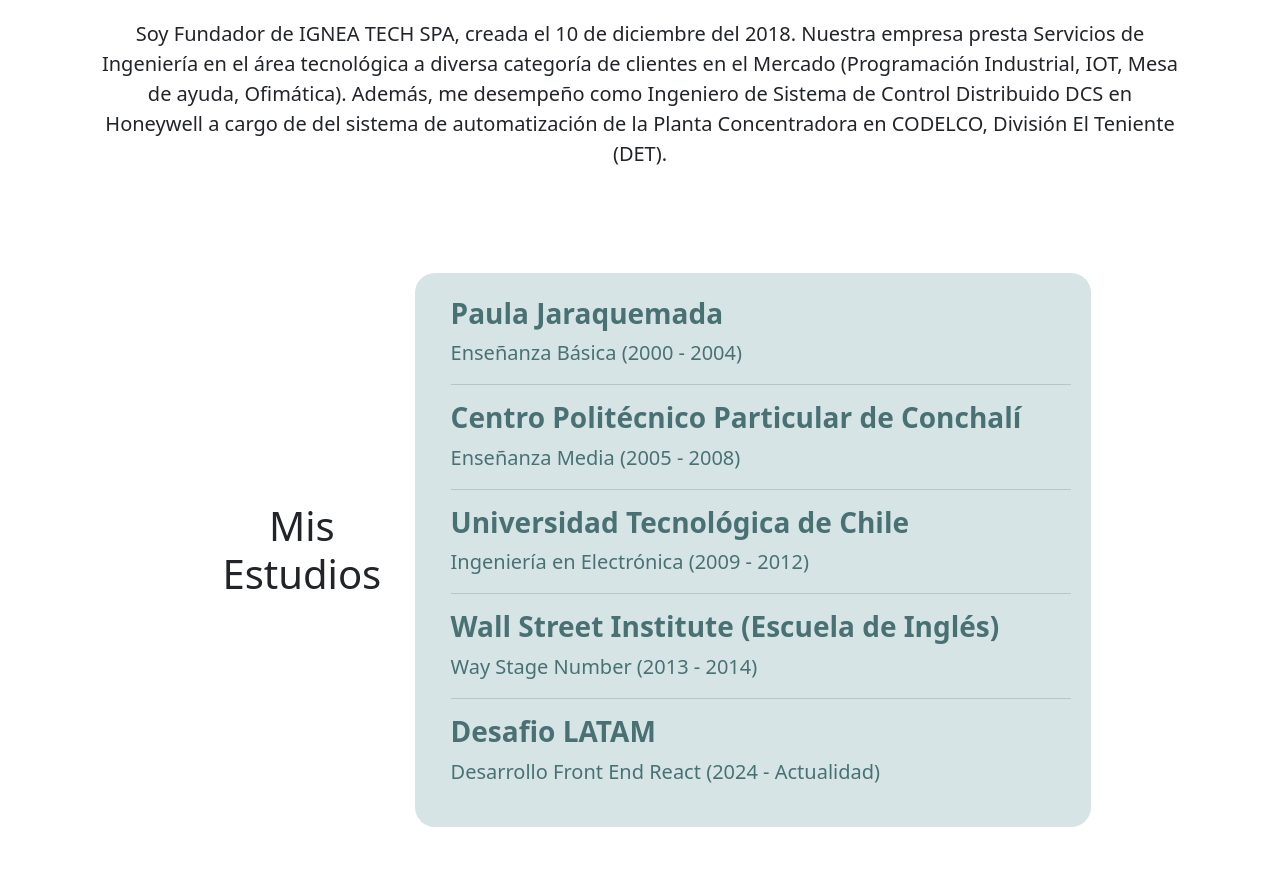
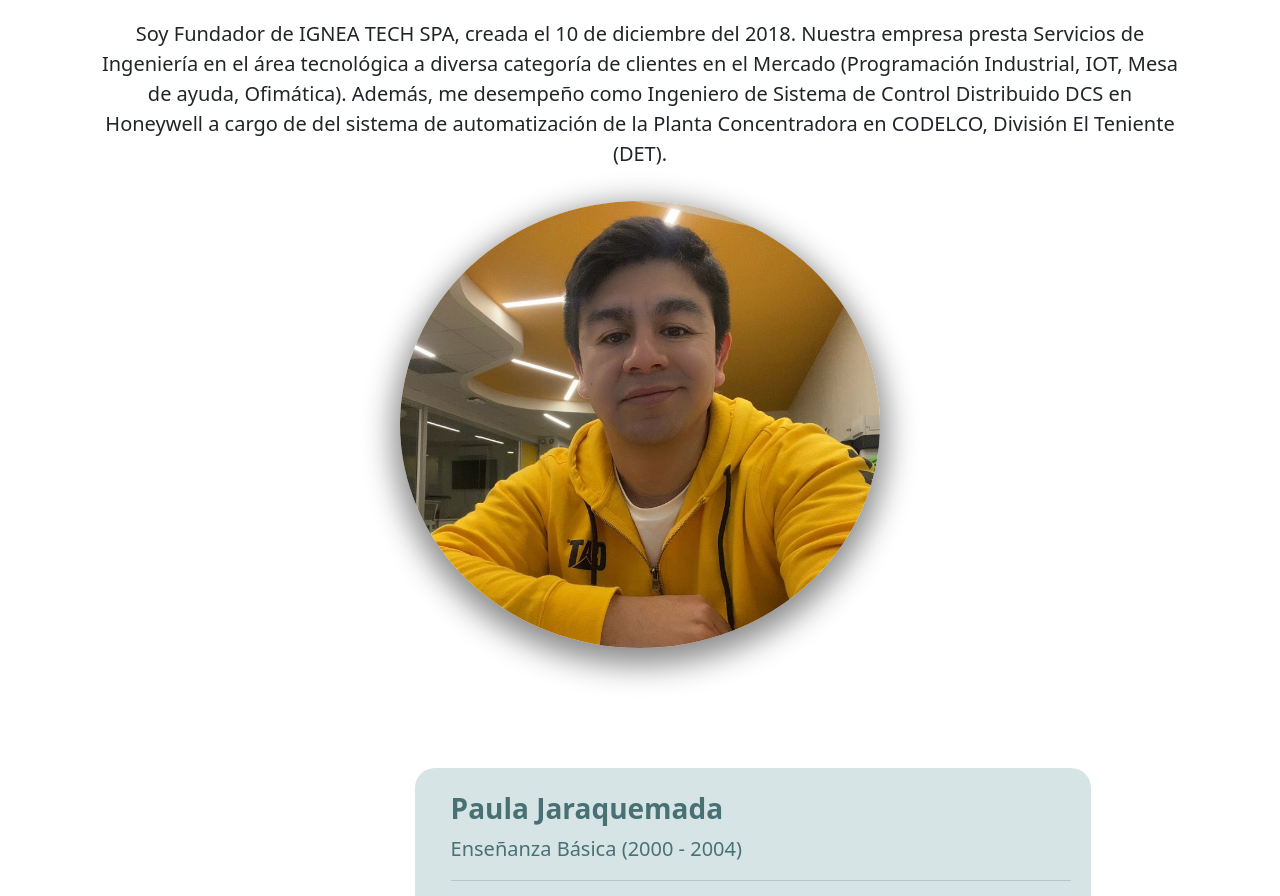
Before and after one commit to MatGimenez/CV_PG.github.io, a plain HTML site: page index.html in a window 1280 px wide. Shown: the part 676-1572 px from the top of the page. Drawn offline with nearby package versions, Linux system fonts and the light colour scheme.

Commit message:
incorporación de imagen en resumen

```diff
--- a/assets/css/styles.css
+++ b/assets/css/styles.css
@@ -47,6 +47,7 @@ nav{
 .resumen{
     display: flex;
     flex-direction: column;
+    align-items: center;
     text-align: center;
 }
 .seccion-estudios{
@@ -63,6 +64,12 @@ nav{
     border-radius: 20px;
     background-color: #D6E4E5;
     color: #497174;
+}
+.resumen img{
+    width: 30rem;
+    border-radius: 50%;
+    margin-bottom: 3rem;
+    box-shadow: 0px 10px 30px 7px rgba(0,0,0,0.46)
 }
 .seccion-habilidades{
     text-align: center;
--- a/index.html
+++ b/index.html
@@ -53,6 +53,7 @@
     <main class="container resumen my-5">
         <h3 class="fs-1 fw-semiblod p-3" id="resumen">Resumen</h3>
         <p class=" fs-5 p-3">Soy Fundador de IGNEA TECH SPA, creada el 10 de diciembre del 2018. Nuestra empresa presta Servicios de Ingeniería en el área tecnológica a diversa categoría de clientes en el Mercado (Programación Industrial, IOT, Mesa de ayuda, Ofimática). Además, me desempeño como Ingeniero de Sistema de Control Distribuido DCS en Honeywell a cargo de del sistema de automatización de la Planta Concentradora en CODELCO, División El Teniente (DET).</p>
+        <img src="./assets/img/mi_foto.jpeg" alt="mi-img">
     </main>
     <section class="container seccion-estudios my-5 p-4" id="estudios">
         <div class="row">
```
